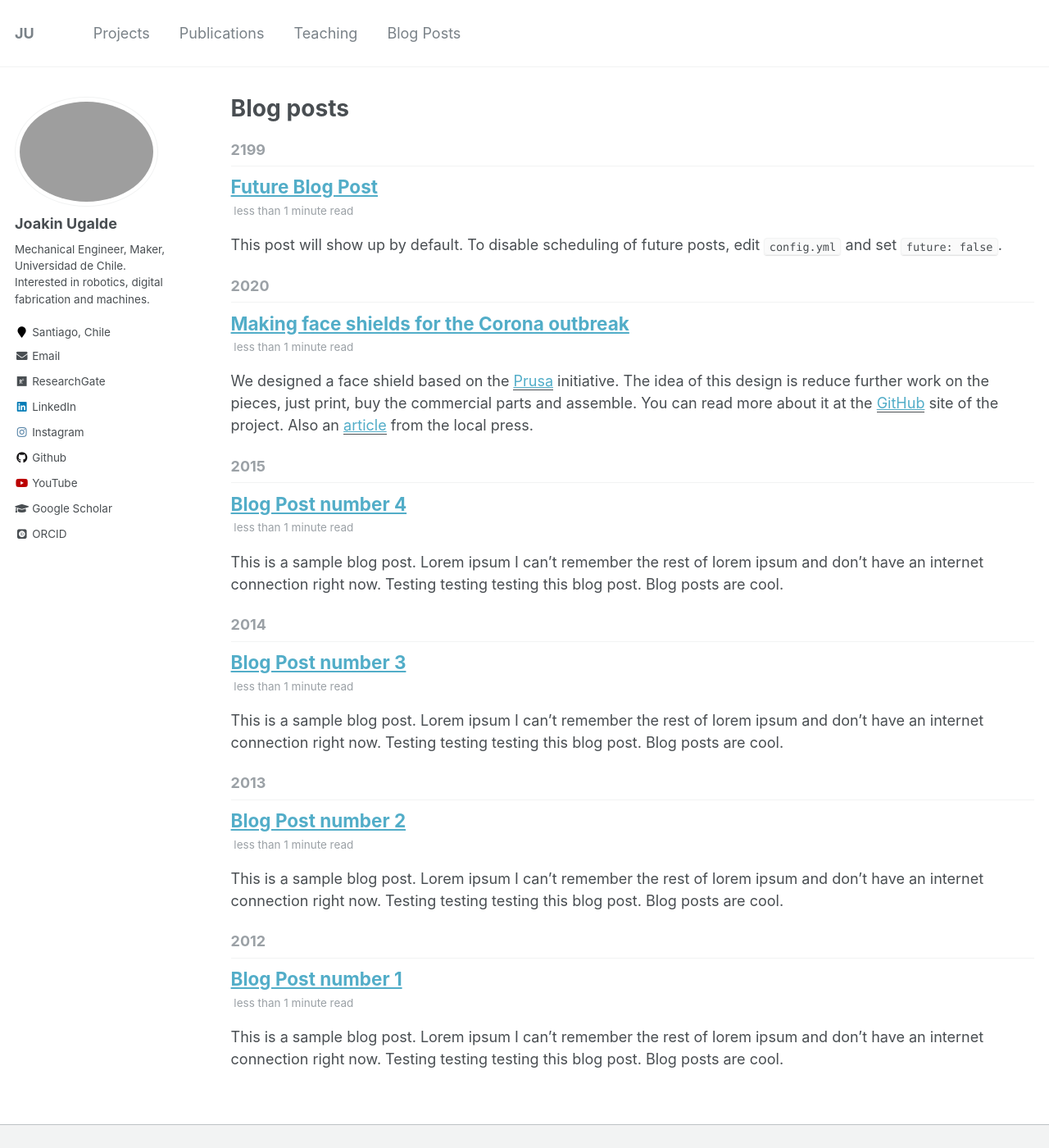
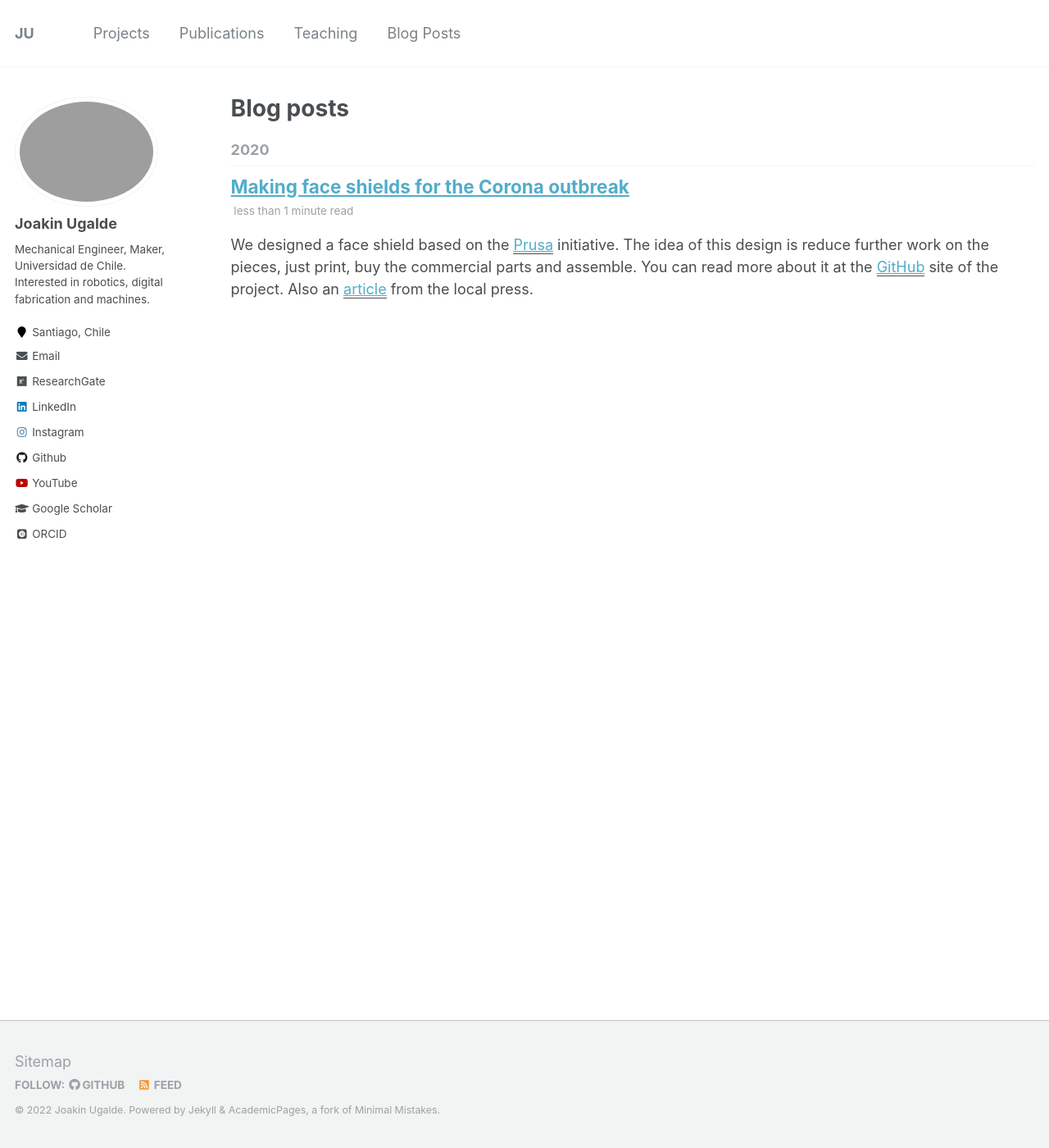
Before and after one commit to jkugalde/jkugalde.github.io, a Jekyll site: the page built from _pages/year-archive.html, in a window 1280 px wide and 1400 px high. Shown: the whole window at 82% size. Built offline with Jekyll 4.4.1, drawn with Linux system fonts in a browser that asks for light colours; some web fonts are replaced.

Commit message:
back to original

```diff
--- a/_posts/2012-08-14-blog-post-1.md
+++ /dev/null
@@ -1,20 +0,0 @@
----
-title: 'Blog Post number 1'
-date: 2012-08-14
-permalink: /posts/2012/08/blog-post-1/
-tags:
-  - cool posts
-  - category1
-  - category2
----
-
-This is a sample blog post. Lorem ipsum I can't remember the rest of lorem ipsum and don't have an internet connection right now. Testing testing testing this blog post. Blog posts are cool.
-
-Headings are cool
-======
-
-You can have many headings
-======
-
-Aren't headings cool?
-------
--- a/_posts/2013-08-14-blog-post-2.md
+++ /dev/null
@@ -1,20 +0,0 @@
----
-title: 'Blog Post number 2'
-date: 2013-08-14
-permalink: /posts/2013/08/blog-post-2/
-tags:
-  - cool posts
-  - category1
-  - category2
----
-
-This is a sample blog post. Lorem ipsum I can't remember the rest of lorem ipsum and don't have an internet connection right now. Testing testing testing this blog post. Blog posts are cool.
-
-Headings are cool
-======
-
-You can have many headings
-======
-
-Aren't headings cool?
-------
--- a/_posts/2014-08-14-blog-post-3.md
+++ /dev/null
@@ -1,20 +0,0 @@
----
-title: 'Blog Post number 3'
-date: 2014-08-14
-permalink: /posts/2014/08/blog-post-3/
-tags:
-  - cool posts
-  - category1
-  - category2
----
-
-This is a sample blog post. Lorem ipsum I can't remember the rest of lorem ipsum and don't have an internet connection right now. Testing testing testing this blog post. Blog posts are cool.
-
-Headings are cool
-======
-
-You can have many headings
-======
-
-Aren't headings cool?
-------
--- a/_posts/2199-01-01-future-post.md
+++ /dev/null
@@ -1,11 +0,0 @@
----
-title: 'Future Blog Post'
-date: 2199-01-01
-permalink: /posts/2012/08/blog-post-4/
-tags:
-  - cool posts
-  - category1
-  - category2
----
-
-This post will show up by default. To disable scheduling of future posts, edit `config.yml` and set `future: false`.
```
Also changed, not shown: _posts/2015-08-14-blog-post-4.md (deleted, +0 -20 lines), _posts/vent.md (+1 -1 lines).
